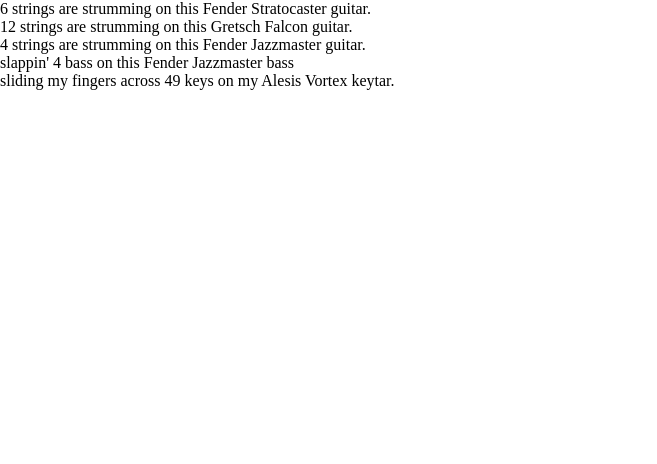
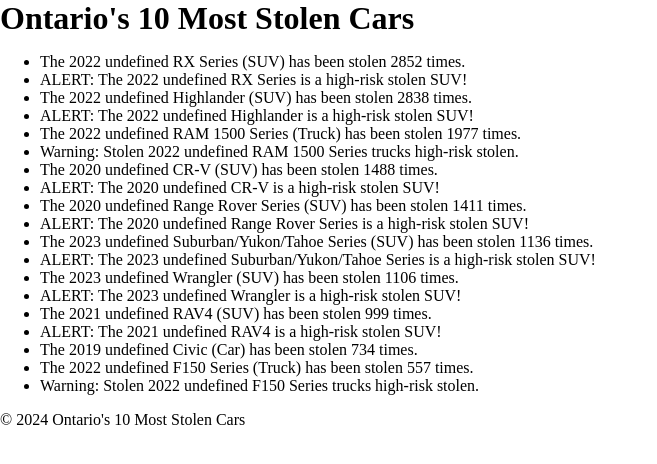
Before and after one commit to Stephaniechan2005/Chan_WLS_Huertas_T_HW2, a plain HTML site: page index.html in a window 1280 px wide. Shown: the whole page, without its empty margins (0-657 px from the left). Drawn offline with Linux system fonts and the light colour scheme.

Commit message:
Added car.js
In this commit the car JS added.

```diff
--- a/index.html
+++ b/index.html
@@ -3,11 +3,21 @@
   <head>
     <meta charset="UTF-8" />
     <meta name="viewport" content="initial-scale=1.0, width=device-width" />
-    <title>OOP - Classes in JS</title>
+    <title>10 Most Stolen Car in Ontario</title>
     <link href="css/grid.css" rel="stylesheet" />
     <link href="css/main.css" rel="stylesheet" />
     <script defer type="module" src="js/main.js"></script>
   </head>
 
-  <body></body>
+  <body>
+    <header>
+      <h1>Ontario's 10 Most Stolen Cars</h1>
+    </header>
+    <main>
+      <ul id="stolenCarList"></ul>
+    </main>
+    <footer>
+      <p>&copy; 2024 Ontario's 10 Most Stolen Cars</p>
+    </footer>
+  </body>
 </html>
--- /dev/null
+++ b/js/car.js
@@ -0,0 +1,41 @@
+class Car {
+  constructor(brand, model, year, thefts, type) {
+    this.brand = brand;
+    this.model = model;
+    this.year = year;
+    this.thefts = thefts;
+    this.type = type;
+  }
+
+  displayStolentDetails() {
+    let ul = document.querySelector("#stolenCarList");
+    let li = document.createElement("li");
+    li.textContent = `The ${this.year} ${this.make} ${this.model} (${this.type}) has been stolen ${this.thefts} times.`;
+    ul.appendChild(li);
+  }
+}
+
+class SUV extends Car {
+  constructor(brand, model, year, thefts) {
+    super(brand, model, year, thefts, "SUV");
+  }
+  suvRiskAlert() {
+    let ul = document.querySelector("#stolenCarList");
+    let li = document.createElement("li");
+    li.textContent = `ALERT: The ${this.year} ${this.make} ${this.model} is a high-risk stolen SUV!`;
+    ul.appendChild(li);
+  }
+}
+
+class Truck extends Car {
+  constructor(brand, model, year, thefts) {
+    super(brand, model, year, thefts, "Truck");
+  }
+  truckRiskAlert() {
+    let ul = document.querySelector("#stolenCarList");
+    let li = document.createElement("li");
+    li.textContent = `Warning: Stolen ${this.year} ${this.make} ${this.model} trucks high-risk stolen.`;
+    ul.appendChild(li);
+  }
+}
+export { Car, SUV, Truck };
--- a/js/guitar.js
+++ /dev/null
@@ -1,39 +0,0 @@
-class Guitar {
-  constructor(brand, model, color, strings, pickups) {
-    this.brand = brand;
-    this.model = model;
-    this.color = color;
-    this.strings = strings;
-    this.pickups = pickups;
-  }
-
-  strum() {
-    let p = document.createElement("p");
-    p.textContent = `${this.strings} strings are strumming on this ${this.brand} ${this.model} guitar.`;
-    document.body.appendChild(p);
-  }
-}
-
-class BassGuitar extends Guitar {
-  constructor() {
-    super("Fender", "Jazzmaster", "Black", 4, "62 Precision bass pickups");
-  }
-  slapDaBass() {
-    let p = document.createElement("p");
-    p.textContent = `slappin' ${this.strings} bass on this ${this.brand} ${this.model} bass`;
-    document.body.appendChild(p);
-  }
-}
-
-class keytar extends Guitar {
-  constructor(brand, model, color, keys) {
-    super(brand, model, color);
-    this.keys = keys;
-  }
-  slide() {
-    let p = document.createElement("p");
-    p.textContent = `sliding my fingers across ${this.keys} keys on my ${this.brand} ${this.model} keytar.`;
-    document.body.appendChild(p);
-  }
-}
-export { Guitar, BassGuitar, keytar };
--- a/js/main.js
+++ b/js/main.js
@@ -1,26 +1,56 @@
-import { Guitar, BassGuitar, keytar } from "./guitar.js";
+import { SUV, Truck, Car } from "./car.js";
 
-const fenderStart = new Guitar(
-  "Fender",
-  "Stratocaster",
-  "Ocean Blue",
-  6,
-  "hummbucker"
+const lexusRX = new SUV("Lexus", "RX Series", 2022, 2852);
+const toyotaHighlander = new SUV("Toyota", "Highlander", 2022, 2838);
+const dodgeRam = new Truck("Dodge", "RAM 1500 Series", 2022, 1977);
+const hondaCRV = new SUV("Honda", "CR-V", 2020, 1488);
+const rangeRover = new SUV("Land Rover", "Range Rover Series", 2020, 1411);
+const chevyYukon = new SUV(
+  "Chevrolet/GMC",
+  "Suburban/Yukon/Tahoe Series",
+  2023,
+  1136
 );
+const jeepWrangler = new SUV("Jeep", "Wrangler", 2023, 1106);
+const toyotaRAV4 = new SUV("Toyota", "RAV4", 2021, 999);
+const hondaCivic = new Car("Honda", "Civic", 2019, 734, "Car");
+const fordF150 = new Truck("Ford", "F150 Series", 2022, 557);
 
-const whiteFalcon = new Guitar("Gretsch", "Falcon", "White", 12, "Filtertron");
+console.log(lexusRX);
+lexusRX.displayStolentDetails();
+lexusRX.suvRiskAlert();
 
-console.log(fenderStart);
-fenderStart.strum();
+console.log(toyotaHighlander);
+toyotaHighlander.displayStolentDetails();
+toyotaHighlander.suvRiskAlert();
 
-console.log(whiteFalcon);
-whiteFalcon.strum();
+console.log(dodgeRam);
+dodgeRam.displayStolentDetails();
+dodgeRam.truckRiskAlert();
 
-const presisionBass = new BassGuitar();
-console.log(presisionBass);
-presisionBass.strum();
-presisionBass.slapDaBass();
+console.log(hondaCRV);
+hondaCRV.displayStolentDetails();
+hondaCRV.suvRiskAlert();
 
-const alesis = new keytar("Alesis", "Vortex", "Black", 49);
-console.log(alesis);
-alesis.slide();
+console.log(rangeRover);
+rangeRover.displayStolentDetails();
+rangeRover.suvRiskAlert();
+
+console.log(chevyYukon);
+chevyYukon.displayStolentDetails();
+chevyYukon.suvRiskAlert();
+
+console.log(jeepWrangler);
+jeepWrangler.displayStolentDetails();
+jeepWrangler.suvRiskAlert();
+
+console.log(toyotaRAV4);
+toyotaRAV4.displayStolentDetails();
+toyotaRAV4.suvRiskAlert();
+
+console.log(hondaCivic);
+hondaCivic.displayStolentDetails();
+
+console.log(fordF150);
+fordF150.displayStolentDetails();
+fordF150.truckRiskAlert();
```
